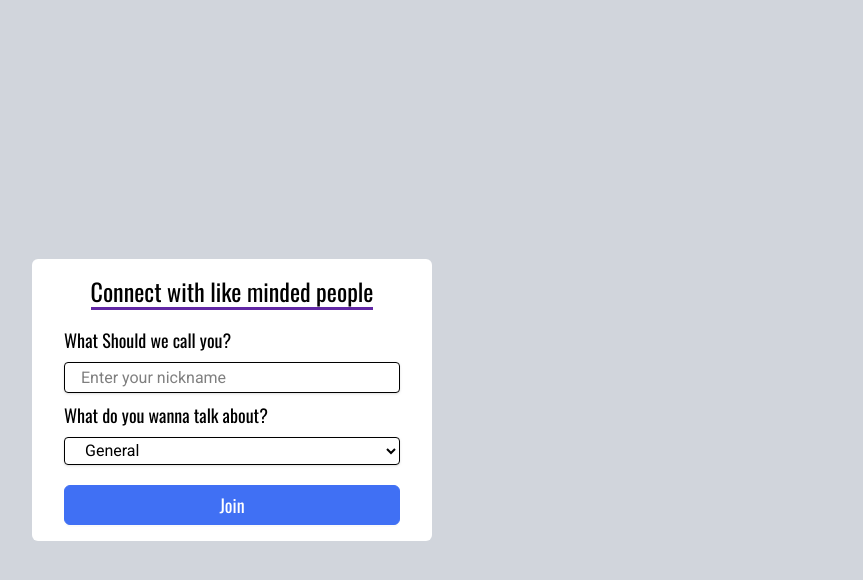
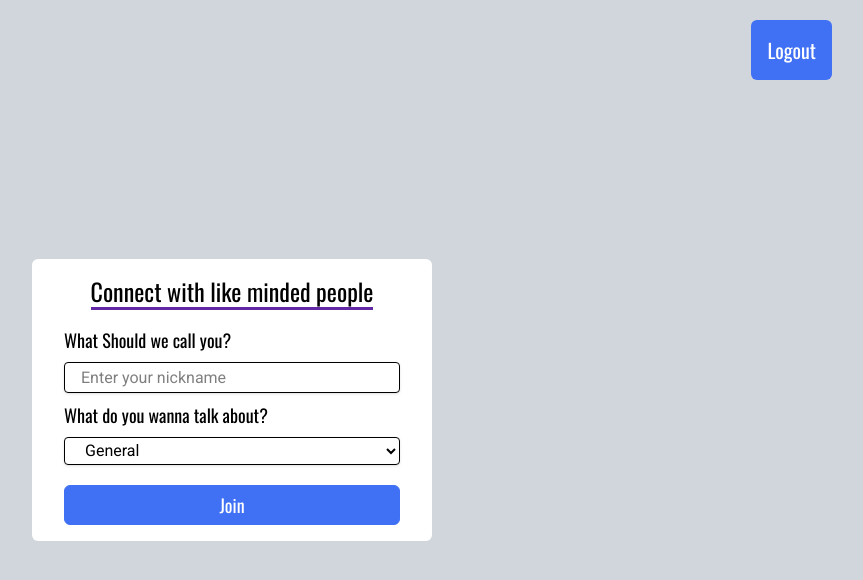
Before and after one commit to Abhay212121/ChatZy, a React (Vite) app: page / in a window 1280 px wide. Shown: the top 580 px of the page, without its empty margins (408-1271 px from the left). Built offline with nearby package versions, Linux system fonts and the light colour scheme; no server answers; sample sign-in values are in the browser's storage; a web font is replaced by a local one.

Commit message:
added the logout btn on Welcome page.

```diff
--- a/src/components/Welcome.jsx
+++ b/src/components/Welcome.jsx
@@ -37,6 +37,16 @@ export function Welcome() {
   }, []);
 
   return (
+    <div>
+      <button
+        onClick={() => {
+          localStorage.removeItem("token");
+          navigate("/login");
+        }}
+        className="h-15 px-4 py-1 font-head1 text-xl rounded-md bg-[#4070F4] text-white absolute right-10 top-5 cursor-pointer hover:bg-[#4070f4db] duration-300 hover:scale-101"
+      >
+        Logout
+      </button>
       <div className="flex items-center justify-center h-screen bg-[#D1D5DC]">
         <div className="w-100 flex flex-col gap-2 px-8 py-4 bg-white rounded-md ">
           <p className="group relative text-2xl cursor-default w-fit mx-auto font-head1 mb-2 border-b-3   text-center border-[#6127A4]">
@@ -85,7 +95,7 @@ export function Welcome() {
           </div>
           <Button
             onClick={handleJoinClick}
-          disabled={loading}
+            disabled={loading || !nickname}
             loading={loading}
             style={{
               backgroundColor: "#4070F4",
@@ -98,5 +108,6 @@ export function Welcome() {
           </Button>
         </div>
       </div>
+    </div>
   );
 }
```
Lines whose indentation alone changed are shown as unchanged.
